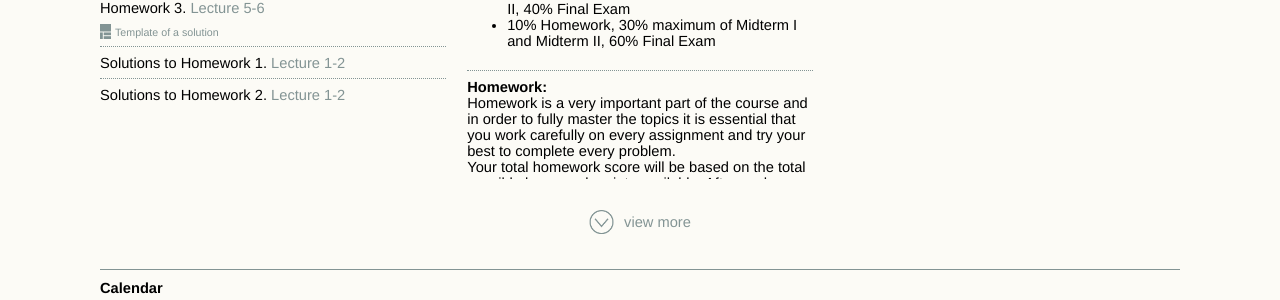
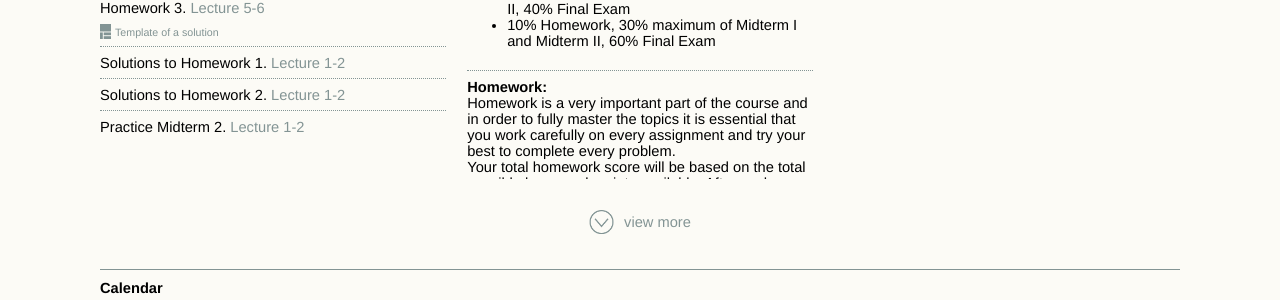
Before and after one commit to alexanderknop/alexanderknop.github.io, a Jekyll site: the page built from teaching/ucsd/160b/2020/winter/index.html, in a window 1280 px wide. Shown: the part 846-1146 px from the top of the page. Built offline with Jekyll 4.4.1, drawn with Linux system fonts in a browser that asks for light colours; nearby versions of some CDN libraries.

Commit message:
Add review problems to ucsd/160b

```diff
--- a/teaching/ucsd/160b/2020/winter/links.html
+++ b/teaching/ucsd/160b/2020/winter/links.html
@@ -37,3 +37,8 @@
 
 
 </li>
+<li>
+		Practice Midterm 2. <a href="assets/practice_midterm_2.pdf"> Lecture 1-2 </a>
+
+
+</li>
```
Also changed, not shown: 7 other files.
